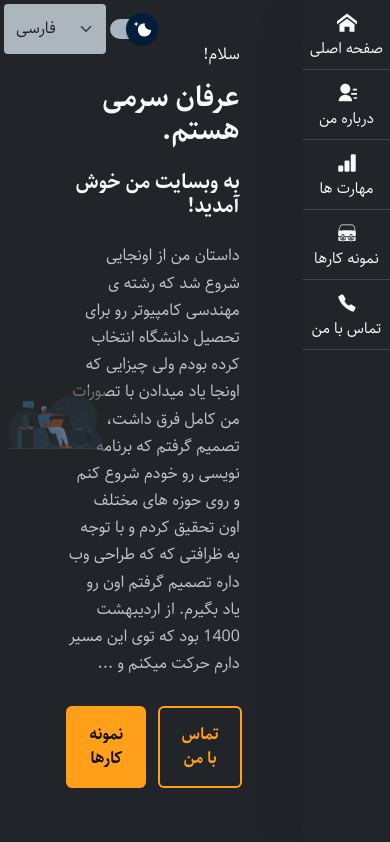
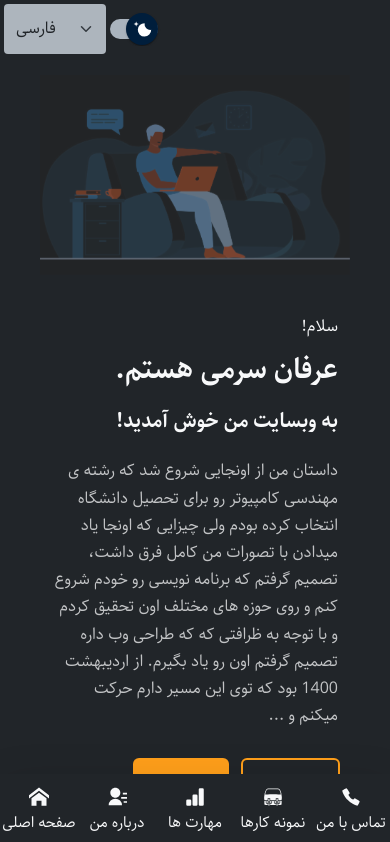
Before and after one commit to erfansormi/my-website, a React (Create React App) app: page / in a window 390 px wide. Shown: the top 842 px of the page. Built offline with nearby package versions, Linux system fonts and the light colour scheme.

Commit message:
banner and about me responseved and new sidebar for sm size created

```diff
--- a/src/Components/Home/About/AboutMe.js
+++ b/src/Components/Home/About/AboutMe.js
@@ -26,13 +26,13 @@ const AboutMe = ({ titleDes, title, description, ability, btn1 }) => {
         <div className={`m-0 text-capitalize d-flex flex-column`}>
             <HeadTitle title={title} />
             <div className={`row align-items-center h-100`} data-aos="fade-up">
-                <div className={`col-5`}>
+                <div className={`col-12 my-5 m-lg-0  col-lg-5`}>
                     <div className={`${styles.img_container}
                     ${state.darkMode ? `${styles.dark_shadow}` : `${styles.light_shadow}`}`}>
                         <img className='img-fluid' src={myImg} alt="erfan sormi" />
                     </div>
                 </div>
-                <div className={`col-7 ${styles.about_description_container}`}>
+                <div className={`col-12 my-5 m-lg-0  col-lg-7 ${styles.about_description_container}`}>
                     <div>
                         <h4>{titleDes}</h4>
                     </div>
--- a/src/Components/Home/About/aboutMe.module.css
+++ b/src/Components/Home/About/aboutMe.module.css
@@ -26,4 +26,17 @@
 
 .img_container img {
     max-width: 300px !important;
+    width: 100%;
 }
+
+@media (max-width:765px) {
+    .img_container img {
+        max-width: 200px !important;
+    }
+}
+
+@media (max-width:991px) {
+    .img_container img{
+        max-width: 250px;
+    }
+}
--- a/src/Components/Home/Banner/Banner.js
+++ b/src/Components/Home/Banner/Banner.js
@@ -17,8 +17,8 @@ const Banner = () => {
     AOS.init()
 
     return (
-        <div className={`row m-0`} data-aos="fade-up">
-            <div className={`col-6 ${styles.banner_description}`}>
+        <div className={`row flex-column-reverse flex-lg-row ${styles.container}`}>
+            <div className={`col-lg-6 col-12 ${styles.banner_description}`} data-aos="fade-up">
                 {BannerData[state.language].map((item, index) =>
                     <div key={index} className="h-100 text-capitalize">
                         <div>
@@ -48,7 +48,8 @@ const Banner = () => {
                     </div>
                 )}
             </div>
-            <div className={`col-6 ${styles.img_background} ${state.darkMode && `${styles.dark_bg}`}`}>
+            <div className={`col-lg-6 col-12 ${styles.img_background}
+            ${state.darkMode && `${styles.dark_bg}`}`} data-aos="fade-up">
             </div>
         </div>
     )
--- a/src/Components/Home/Banner/banner.module.css
+++ b/src/Components/Home/Banner/banner.module.css
@@ -1,8 +1,15 @@
+.container {
+    margin: 0;
+    display: flex;
+    align-items: center;
+}
+
 .img_background {
     background-image: url("../../../assets/images/img1.jpg");
     background-repeat: no-repeat;
     background-position: center;
     background-size: 115%;
+    height: 600px;
 }
 
 .dark_bg {
@@ -24,3 +31,45 @@
 .banner_description>div>div {
     margin-bottom: 15px;
 }
+
+@media (max-width:991px) {
+    .container {
+        margin: 90px 0 60px !important;
+    }
+
+    .img_background {
+        height: 400px
+    }
+
+    .img_background, .banner_description {
+        margin: 20px 0 !important;
+    }
+}
+
+@media (max-width:765px) {
+    .container {
+        margin: 60px 0 40px !important;
+    }
+
+    .img_background {
+        height: 300px
+    }
+
+    .img_background, .banner_description {
+        margin: 20px 0 !important;
+    }
+}
+
+@media (max-width:575px) {
+    .container {
+        margin: 55px 0 30px !important;
+    }
+
+    .img_background {
+        height: 200px
+    }
+
+    .img_background, .banner_description {
+        margin: 20px 0 !important;
+    }
+}
--- a/src/Components/Home/Home.js
+++ b/src/Components/Home/Home.js
@@ -1,4 +1,4 @@
-import React, { useContext, useEffect, useRef } from "react";
+import React, { useContext, useEffect, useRef, useState } from "react";
 
 //context
 import { DataContext } from "../../Context/DataContextProvider";
@@ -19,6 +19,8 @@ import styles from "./home.module.css";
 const Home = () => {
     const { state } = useContext(DataContext);
 
+    const [width, setWidth] = useState(window.innerWidth)
+
     const mainRef = useRef()
 
     useEffect(() => {
@@ -36,7 +38,15 @@ const Home = () => {
                 }
             }
         });
-    })
+
+        // update width page
+        const resize = () => {
+            setWidth(window.innerWidth)
+        }
+
+        window.addEventListener("resize", resize)
+
+    }, [window.innerWidth])
 
     return (
         <>
@@ -45,10 +55,10 @@ const Home = () => {
             <main
                 ref={mainRef}
                 dir={`${state.language == "FA" && "rtl"}`}
-                className={`${state.language == "FA"
-                    ? `${styles.right_margin}`
-                    : `${styles.left_margin}`
-                    }
+                className={`
+                ${state.language == "FA" && width >= 768 && `${styles.right_margin}`}
+                ${state.language != "FA" && width >= 768 && `${styles.left_margin}`}
+                ${width < 768 && `${styles.bottom_margin}`}
                     ${state.darkMode && "text-light bg-dark"}
                     ${styles.main}
                     main-element`}
--- a/src/Components/Home/home.module.css
+++ b/src/Components/Home/home.module.css
@@ -1,9 +1,20 @@
+.main {
+    position: absolute;
+    top: 0;
+}
+
 .main>article, .main>div, main>footer {
-    height: 100vh;
-    min-height: 700px;
+    height: 100%;
+    min-height: 750px;
     position: relative;
     display: flex;
     padding: 0 100px;
+}
+
+@media (max-width:767px) {
+    .main>article, .main>div, main>footer {
+        padding: 0 40px;
+    }
 }
 
 .skills_container {
@@ -11,14 +22,14 @@
     min-height: 500px !important;
 }
 
-.portfolios_container{
+.portfolios_container {
     height: 100% !important;
     min-height: 800px !important;
 }
 
-.footer_container{
-    height:100%;
-    min-height:100%;
+.footer_container {
+    height: 100%;
+    min-height: 100%;
     height: 80px;
     align-items: center;
 }
@@ -30,3 +41,7 @@
 .left_margin {
     margin-left: 87px;
 }
+
+.bottom_margin{
+    margin-bottom: 70px;
+}
--- a/src/Components/Other/headTitle.module.css
+++ b/src/Components/Other/headTitle.module.css
@@ -16,3 +16,9 @@
     height: 100%;
     border-bottom: 1px solid var(--orange-350);
 }
+
+@media (max-width:765px) {
+    .head_title_container{
+        align-items: center;
+    }
+}
--- a/src/Components/Sidebar/FixedSideBar.js
+++ b/src/Components/Sidebar/FixedSideBar.js
@@ -10,6 +10,9 @@ import styles from "./fixedSidebar.module.css";
 //data
 import { FixedSideBarData } from "../../Data/FixedSideBarData";
 
+// component
+import SmFixedSideBar from "./SmFixedSideBar"
+
 const FixedSideBar = () => {
     const { state } = useContext(DataContext);
     let location = useLocation()
@@ -19,8 +22,10 @@ const FixedSideBar = () => {
     }
 
     return (
+        <>
             <aside
-            className={`${styles.sidebar} ${state.language == "FA" && ""} shadow-lg
+                className={`${styles.sidebar} ${state.language == "FA" && ""}
+            shadow-lg d-md-block d-none
              ${state.darkMode && "text-light bg-dark"}
              ${state.language == "FA" && "end-0"}`}
             >
@@ -45,6 +50,35 @@ const FixedSideBar = () => {
                     ))}
                 </ul>
             </aside >
+
+            {/* sm sidebar */}
+            <aside
+                className={`${styles.sm_sidebar} ${state.language == "FA" && ""}
+                shadow-lg d-flx flex d-md-none
+                ${state.darkMode && "text-light bg-dark"}`}
+            >
+                <ul>
+                    {FixedSideBarData[state.language].map((item, index) => (
+                        <NavLink
+                            to={item.link}
+                            onClick={() => handleLink(item)}
+                            key={index}
+                            className={`${styles.sidebar_list}
+                                ${state.darkMode ? "border-dark-mode text-light"
+                                    : "border-light-mode text-dark"}
+                                ${window.location.pathname.includes(`${item.link}`)
+                                    ? `${styles.active_link}`
+                                    : ""}`}
+                        >
+                            <div>{item.icon}</div>
+                            <div>
+                                <span>{item.text}</span>
+                            </div>
+                        </NavLink>
+                    ))}
+                </ul>
+            </aside >
+        </>
     );
 };
 
--- a/src/Components/Sidebar/fixedSidebar.module.css
+++ b/src/Components/Sidebar/fixedSidebar.module.css
@@ -40,6 +40,22 @@
     font-size: 20px;
 }
 
-.active_link , .active_link *{
+.active_link, .active_link * {
     color: var(--orange-300) !important;
 }
+
+.sm_sidebar {
+    position: fixed;
+    bottom: 0;
+    right: 0;
+    left: 0;
+    display: flex;
+    z-index: 99;
+
+}
+
+.sm_sidebar ul {
+    display: flex;
+    justify-content: space-around;
+    width: 100%;
+}
--- a/src/index.css
+++ b/src/index.css
@@ -69,6 +69,13 @@ button, a.btn {
   -o-transition: var(--transition) !important;
 }
 
+@media (max-width:767px) {
+  button, a.btn {
+    font-size: 14px !important;
+    padding: 12px 14px !important;
+  }
+}
+
 .btn-orange {
   background-color: var(--orange-350) !important;
   color: #111 !important;
```
Lines whose indentation alone changed are shown as unchanged.
